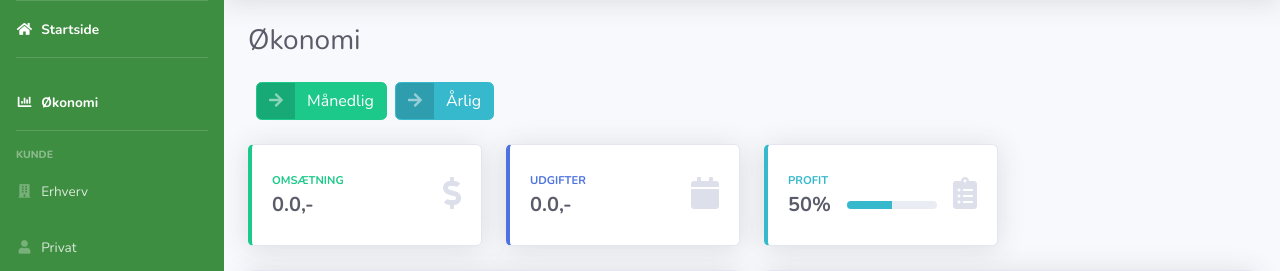
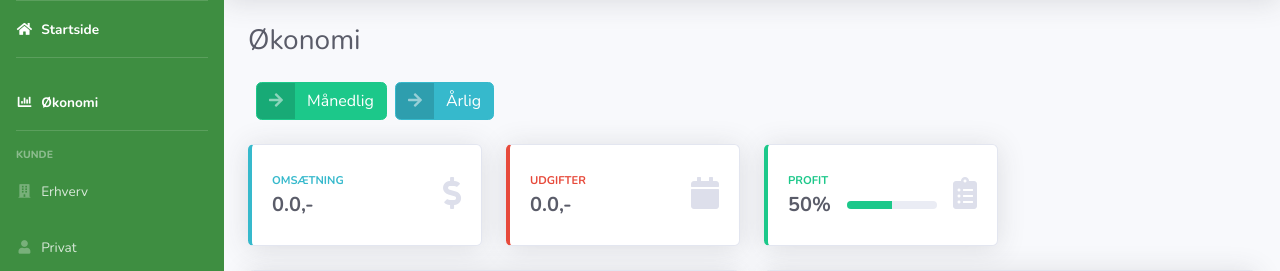
Before and after one commit to SebRC/RexKyoo, a Spring Boot app: page /admin/economy in a window 1280 px wide. Shown: the part 70-341 px from the top of the page. Run offline with Spring Boot 4, Linux system fonts and the light colour scheme; data that the repository does not hold is empty; some libraries are stand-ins or nearby versions.

Commit message:
Change color of economy cards to match with rest of application

```diff
--- a/src/main/resources/templates/dashboard/economy.html
+++ b/src/main/resources/templates/dashboard/economy.html
@@ -70,11 +70,11 @@
 
                     <!-- Income -->
                     <div class="col-xl-3 col-md-8 mb-4">
-                        <div class="card border-left-success shadow h-100 py-2">
+                        <div class="card border-left-info shadow h-100 py-2">
                             <div class="card-body">
                                 <div class="row no-gutters align-items-center">
                                     <div class="col mr-2">
-                                        <div class="text-xs font-weight-bold text-success text-uppercase mb-1">Omsætning</div>
+                                        <div class="text-xs font-weight-bold text-info text-uppercase mb-1">Omsætning</div>
                                         <div class="h5 mb-0 font-weight-bold text-gray-800" th:text="${entireCompanyEconomy.income} + ',-'"></div>
                                     </div>
                                     <div class="col-auto">
@@ -87,11 +87,11 @@
 
                     <!-- Expenses -->
                     <div class="col-xl-3 col-md-8 mb-4">
-                        <div class="card border-left-primary shadow h-100 py-2">
+                        <div class="card border-left-danger shadow h-100 py-2">
                             <div class="card-body">
                                 <div class="row no-gutters align-items-center">
                                     <div class="col mr-2">
-                                        <div class="text-xs font-weight-bold text-primary text-uppercase mb-1">Udgifter</div>
+                                        <div class="text-xs font-weight-bold text-danger text-uppercase mb-1">Udgifter</div>
                                         <div class="h5 mb-0 font-weight-bold text-gray-800" th:text="${entireCompanyEconomy.expenses} + ',-'"></div>
                                     </div>
                                     <div class="col-auto">
@@ -104,18 +104,18 @@
 
                     <!-- Profit -->
                     <div class="col-xl-3 col-md-8 mb-4">
-                        <div class="card border-left-info shadow h-100 py-2">
+                        <div class="card border-left-success shadow h-100 py-2">
                             <div class="card-body">
                                 <div class="row no-gutters align-items-center">
                                     <div class="col mr-2">
-                                        <div class="text-xs font-weight-bold text-info text-uppercase mb-1">Profit</div>
+                                        <div class="text-xs font-weight-bold text-success text-uppercase mb-1">Profit</div>
                                         <div class="row no-gutters align-items-center">
                                             <div class="col-auto">
                                                 <div class="h5 mb-0 mr-3 font-weight-bold text-gray-800">50%</div>
                                             </div>
                                             <div class="col">
                                                 <div class="progress progress-sm mr-2">
-                                                    <div class="progress-bar bg-info" role="progressbar" style="width: 50%" aria-valuenow="50" aria-valuemin="0" aria-valuemax="100"></div>
+                                                    <div class="progress-bar bg-success" role="progressbar" style="width: 50%" aria-valuenow="50" aria-valuemin="0" aria-valuemax="100"></div>
                                                 </div>
                                             </div>
                                         </div>
```
